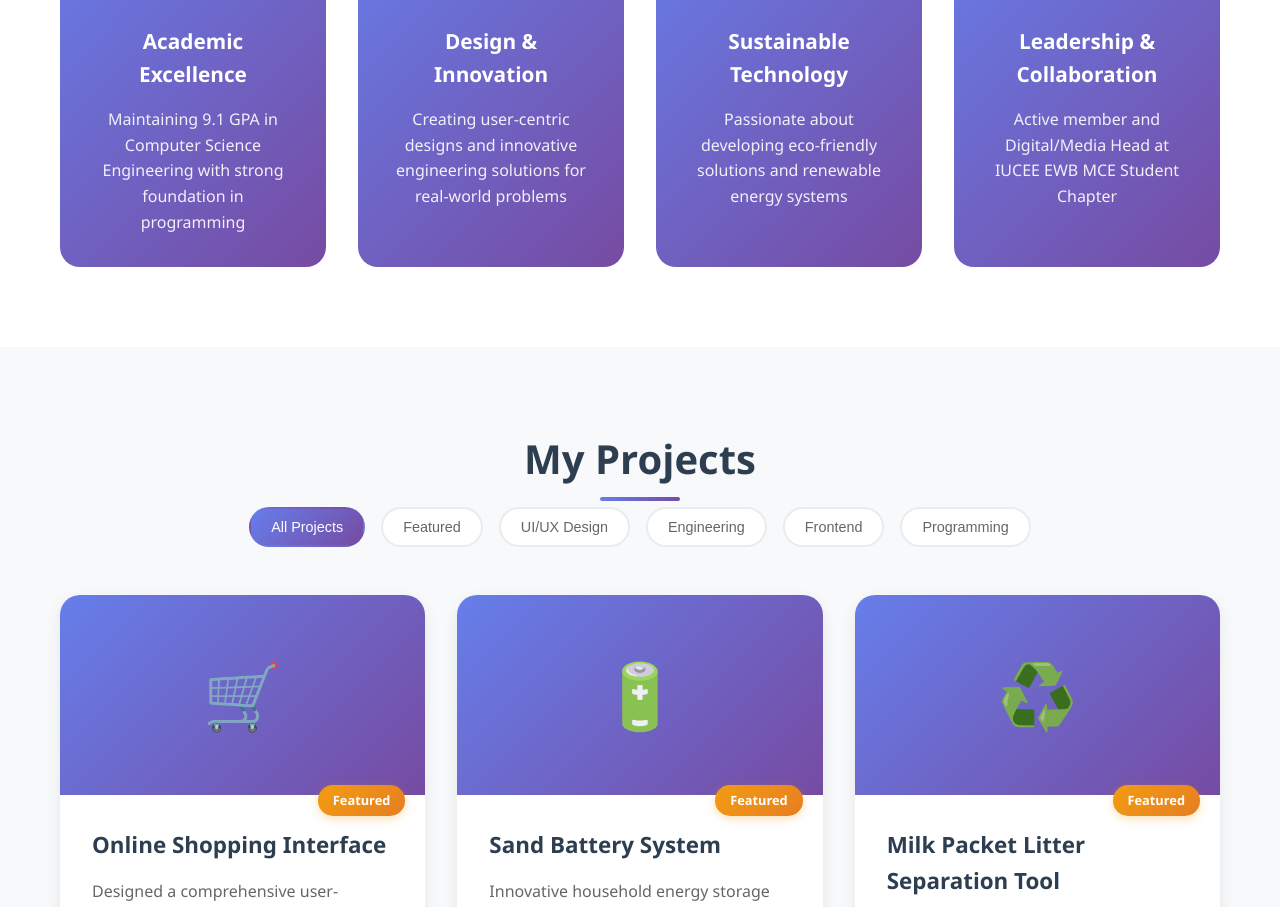
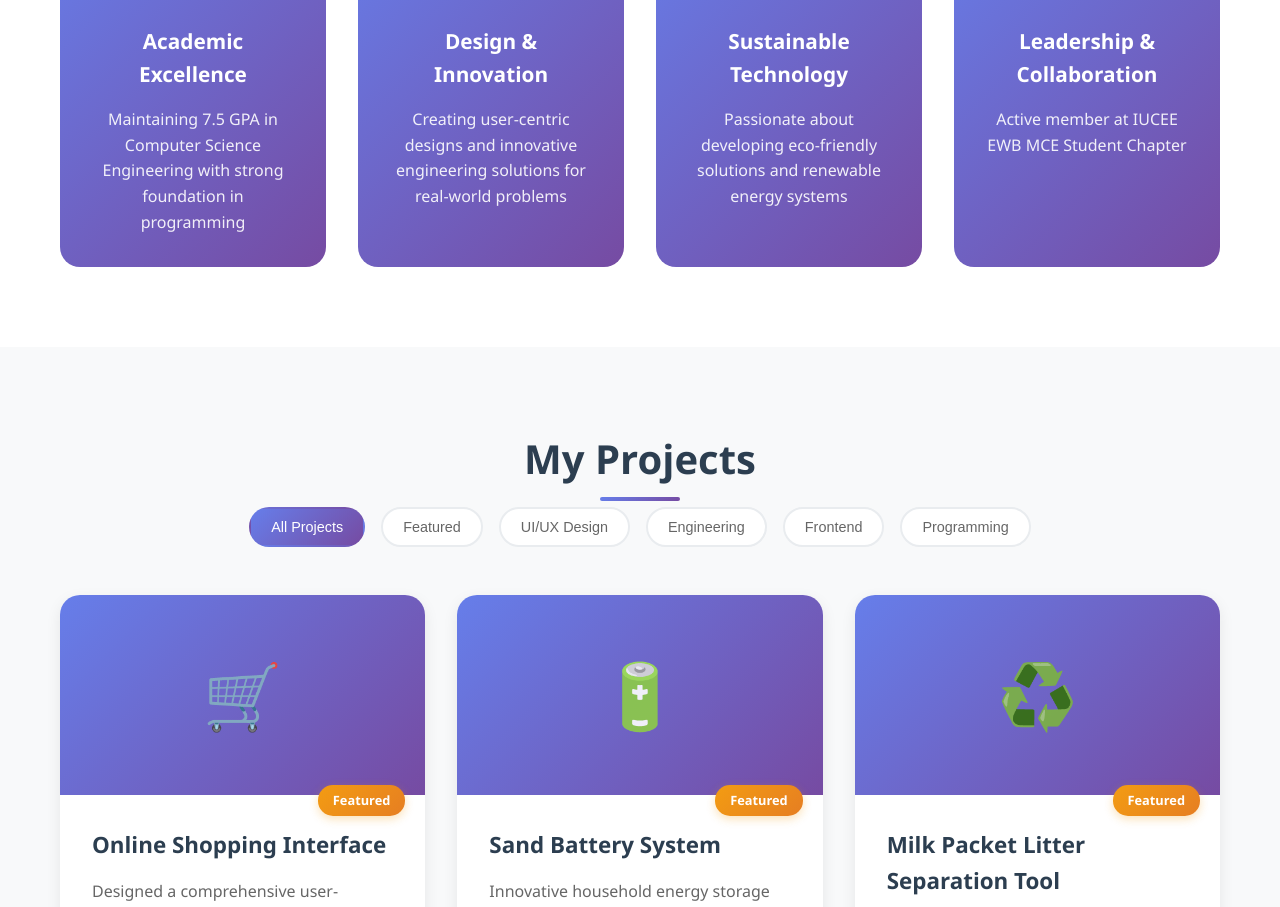
Before and after one commit to suhas0511/portfolio, a React (Create React App) app: page / in a window 1280 px wide. Shown: the part 2778-3685 px from the top of the page. Built offline with nearby package versions, Linux system fonts and the light colour scheme.

Commit message:
Skills.js

```diff
--- a/src/components/Skills.js
+++ b/src/components/Skills.js
@@ -73,7 +73,7 @@ const Skills = () => {
           <div className="summary-item">
             <div className="summary-icon">🎓</div>
             <h4>Academic Excellence</h4>
-            <p>Maintaining 9.1 GPA in Computer Science Engineering with strong foundation in programming</p>
+            <p>Maintaining 7.5 GPA in Computer Science Engineering with strong foundation in programming</p>
           </div>
           <div className="summary-item">
             <div className="summary-icon">🎨</div>
@@ -88,7 +88,7 @@ const Skills = () => {
           <div className="summary-item">
             <div className="summary-icon">👥</div>
             <h4>Leadership & Collaboration</h4>
-            <p>Active member and Digital/Media Head at IUCEE EWB MCE Student Chapter</p>
+            <p>Active member at IUCEE EWB MCE Student Chapter</p>
           </div>
         </div>
       </div>
```
